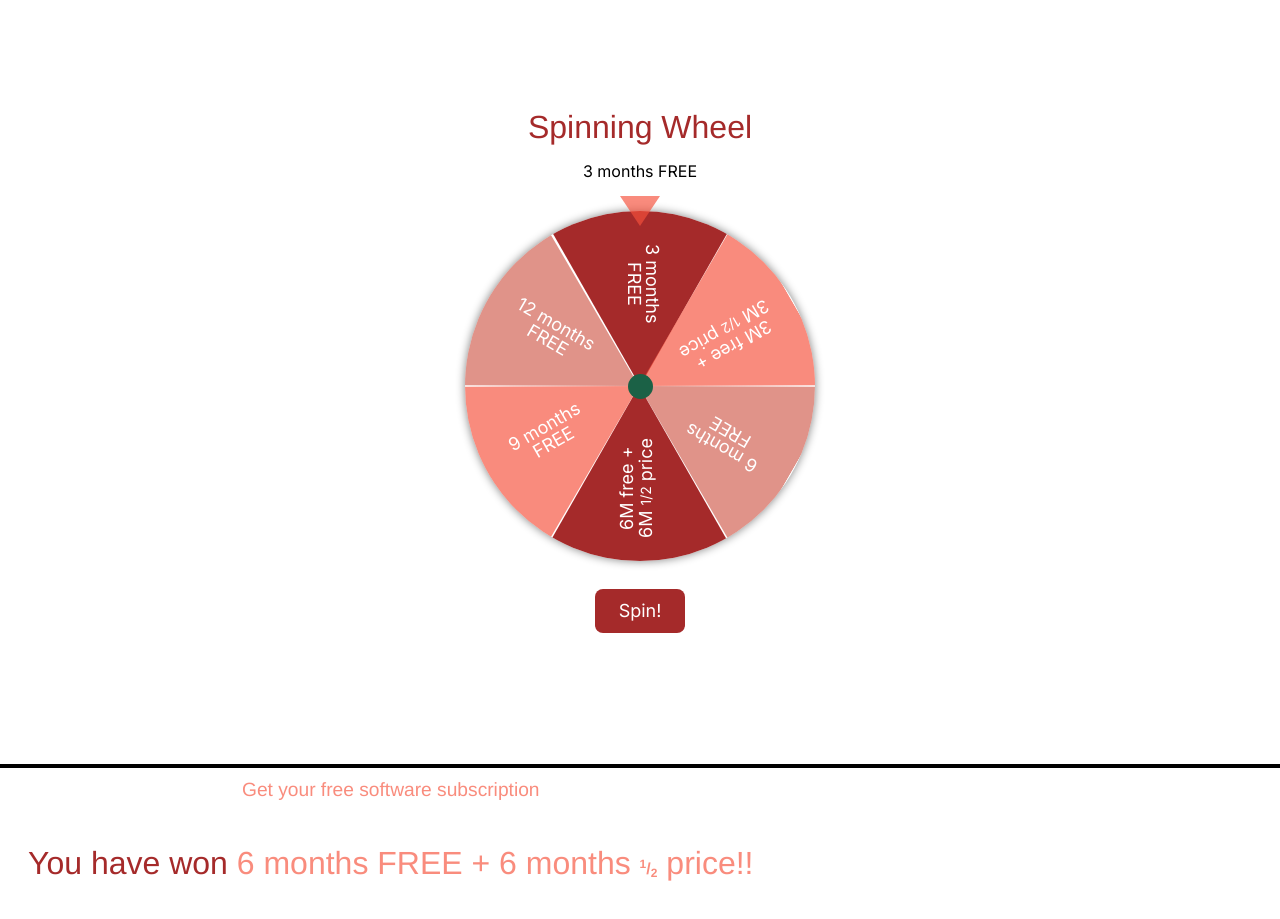
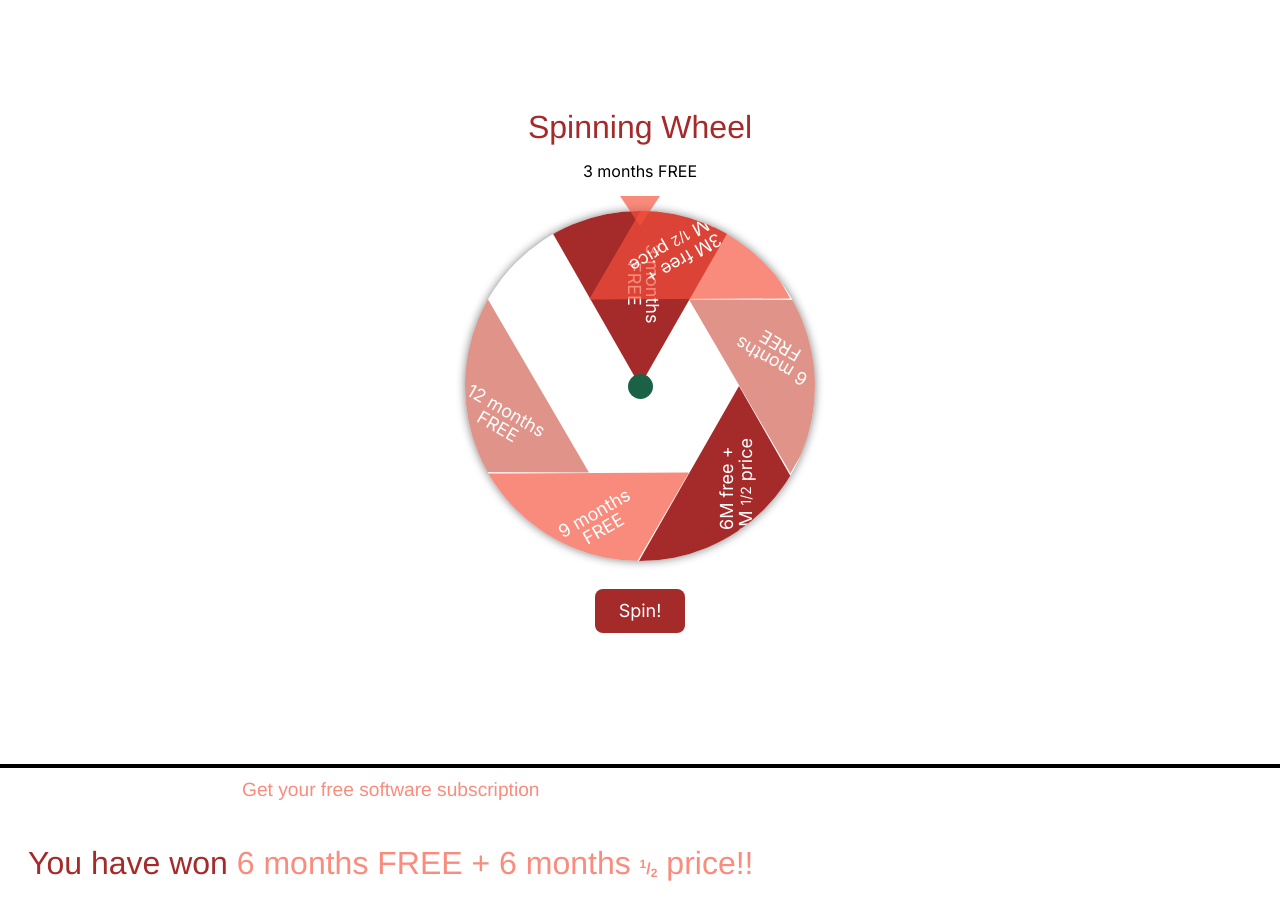
Before and after one commit to nacermanuel/proactiv-marketing, a Next.js app: page / in a window 1280 px wide. Shown: the part 1660-2579 px from the top of the page. Built offline with nearby package versions, Linux system fonts and the light colour scheme.

Commit message:
spinning refactor5

```diff
--- a/app/components/Spinning/Spinning.css
+++ b/app/components/Spinning/Spinning.css
@@ -34,27 +34,27 @@
 
 .containerTWO {
     background: var(--color-secondary);
-    transform: rotate(60deg);
+    rotate: 60deg;
 }
 
 .containerTHREE {
     background: var(--color-thrid);
-    transform: rotate(120deg);
+    rotate: 120deg;
 }
 
 .containerFOUR {
     background: var(--color-primary);
-    transform: rotate(180deg);
+    rotate: 180deg;
 }
 
 .containerFIVE {
     background: var(--color-secondary);
-    transform: rotate(240deg);
+    rotate: 240deg;
 }
 
 .containerSIX {
     background: var(--color-thrid);
-    transform: rotate(300deg);
+    rotate: 300deg;
 }
 
 .mid {
```
